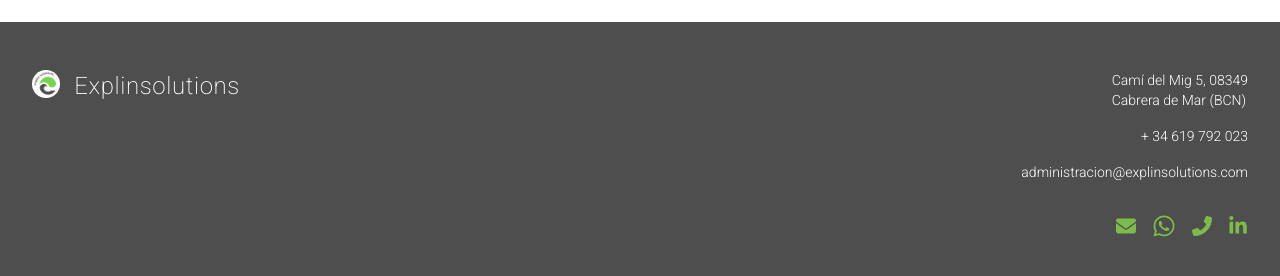
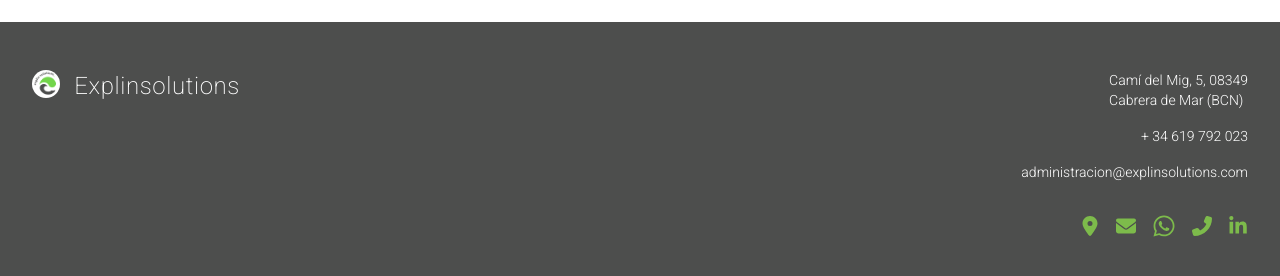
Before and after one commit to kvi-ki/explinsolutions, a Next.js app: page / in a window 1280 px wide. Shown: the part 1362-1638 px from the top of the page. Built offline with nearby package versions, Linux system fonts and the light colour scheme.

Commit message:
feat: add map link

```diff
--- a/src/components/footer/Footer.tsx
+++ b/src/components/footer/Footer.tsx
@@ -1,5 +1,9 @@
 import { FontAwesomeIcon } from '@fortawesome/react-fontawesome';
-import { faPhoneFlip, faEnvelope } from '@fortawesome/free-solid-svg-icons';
+import {
+  faPhoneFlip,
+  faEnvelope,
+  faLocationDot
+} from '@fortawesome/free-solid-svg-icons';
 import { faLinkedinIn, faWhatsapp } from '@fortawesome/free-brands-svg-icons';
 import './Footer.css';
 
@@ -20,7 +24,7 @@
 
         <section className="footer-contact-details">
           <p>
-            Camí del Mig 5, 08349
+            Camí del Mig, 5, 08349
             <br />
             Cabrera de Mar (BCN)
           </p>
@@ -29,6 +33,9 @@
         </section>
 
         <section className="flex items-center gap-4 md:col-span-2 md:justify-end">
+          <a href="https://maps.app.goo.gl/GPjYNB2FfHXN9B3o7" target="_blank">
+            <FontAwesomeIcon icon={faLocationDot} className="footer-icon" />
+          </a>
           <a href="mailto:administracion@explinsolutions.com">
             <FontAwesomeIcon icon={faEnvelope} className="footer-icon" />
           </a>
```
